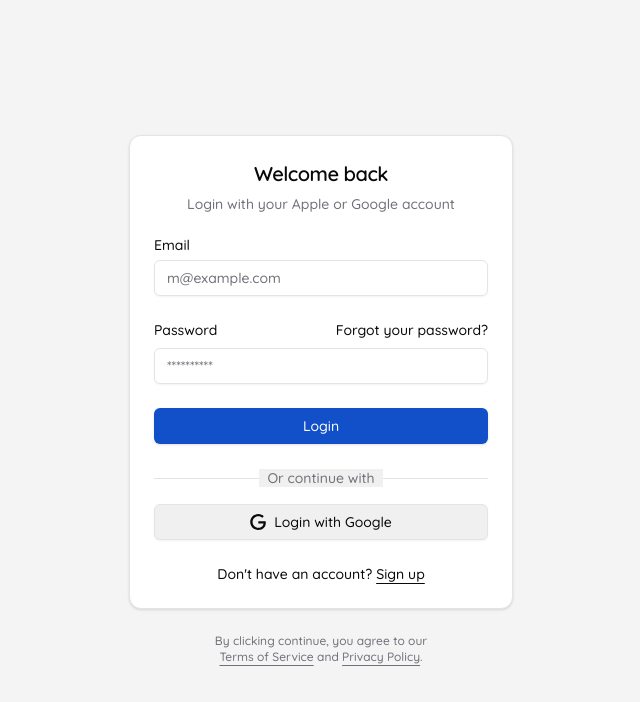
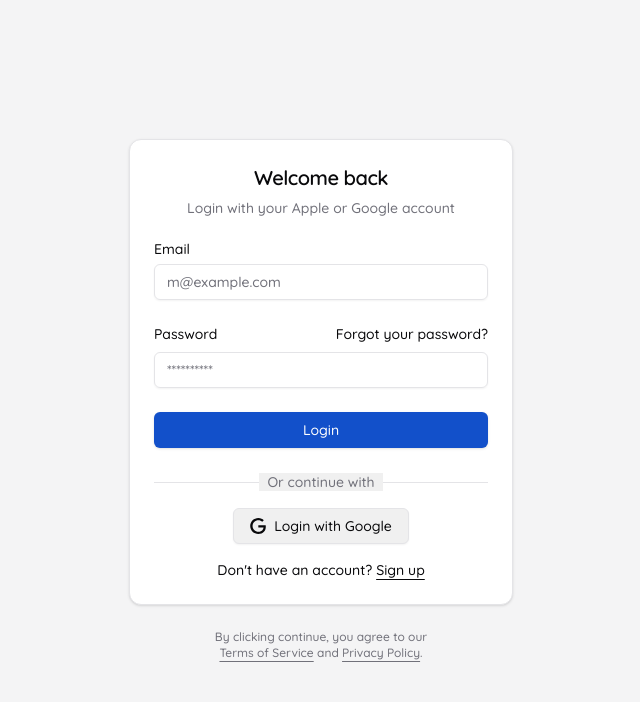
Before and after one commit to thesuman74/eatly, a Next.js app: page /login in a window 1280 px wide. Shown: the top 702 px of the page, without its empty margins (319-959 px from the left). Built offline with nearby package versions, Linux system fonts and the light colour scheme.

Commit message:
Google login added

```diff
--- a/src/components/login-form.tsx
+++ b/src/components/login-form.tsx
@@ -14,6 +14,8 @@ import { useState } from "react";
 import { doCredentialLogin } from "@/lib/actions/authActions";
 import { login } from "@/lib/actions/login";
 import SubmitButton from "./ui/SubmitButton";
+import { createBrowserClient } from "@supabase/ssr";
+import { createBrowserSupabaseClient } from "@/lib/supabase/client";
 
 export function LoginForm({
   className,
@@ -24,6 +26,7 @@ export function LoginForm({
 
   const handleSubmit = async (event: React.FormEvent<HTMLFormElement>) => {
     event.preventDefault();
+    setError(null);
     setLoading(true);
 
     const formData = new FormData(event.currentTarget);
@@ -35,6 +38,23 @@ export function LoginForm({
 
     setLoading(false);
   };
+
+  const handleGoogleLogin = async () => {
+    setLoading(true);
+    const supabase = createBrowserSupabaseClient();
+
+    const { error } = await supabase.auth.signInWithOAuth({
+      provider: "google",
+      options: {
+        redirectTo: window.location.origin + "/auth/v1/callback",
+      },
+    });
+    // console.log("error", error);
+
+    if (error) console.error("Login error:", error.message);
+    setLoading(false);
+  };
+
   return (
     <div className={cn("flex flex-col gap-6", className)} {...props}>
       <Card>
@@ -92,8 +112,17 @@ export function LoginForm({
                     Or continue with
                   </span>
                 </div>
+              </div>
+            </div>
+          </form>
 
-                <Button variant="outline" className="w-full">
+          <div className="flex w-full my-4">
+            <Button
+              variant="outline"
+              onClick={handleGoogleLogin}
+              disabled={loading}
+              className="mx-auto"
+            >
               <svg xmlns="http://www.w3.org/2000/svg" viewBox="0 0 24 24">
                 <path
                   d="M12.48 10.92v3.28h7.84c-.24 1.84-.853 3.187-1.787 4.133-1.147 1.147-2.933 2.4-6.053 2.4-4.827 0-8.6-3.893-8.6-8.72s3.773-8.72 8.6-8.72c2.6 0 4.507 1.027 5.907 2.347l2.307-2.307C18.747 1.44 16.133 0 12.48 0 5.867 0 .307 5.387.307 12s5.56 12 12.173 12c3.573 0 6.267-1.173 8.373-3.36 2.16-2.16 2.84-5.213 2.84-7.667 0-.76-.053-1.467-.173-2.053H12.48z"
@@ -109,8 +138,6 @@ export function LoginForm({
               Sign up
             </a>
           </div>
-            </div>
-          </form>
         </CardContent>
       </Card>
       <div className="text-balance text-center text-xs text-muted-foreground [&_a]:underline [&_a]:underline-offset-4 [&_a]:hover:text-primary  ">
```
Lines whose indentation alone changed are shown as unchanged.
